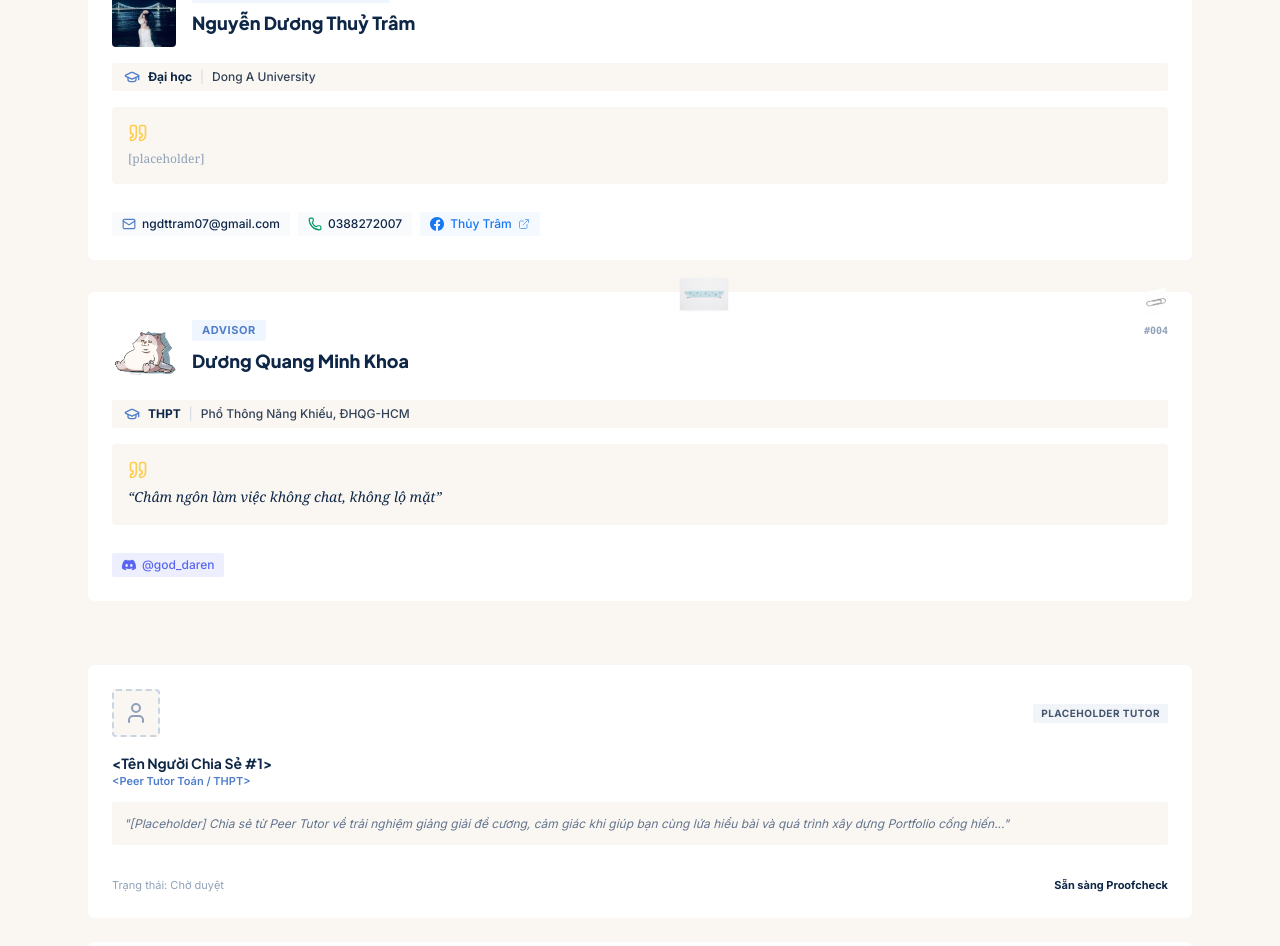
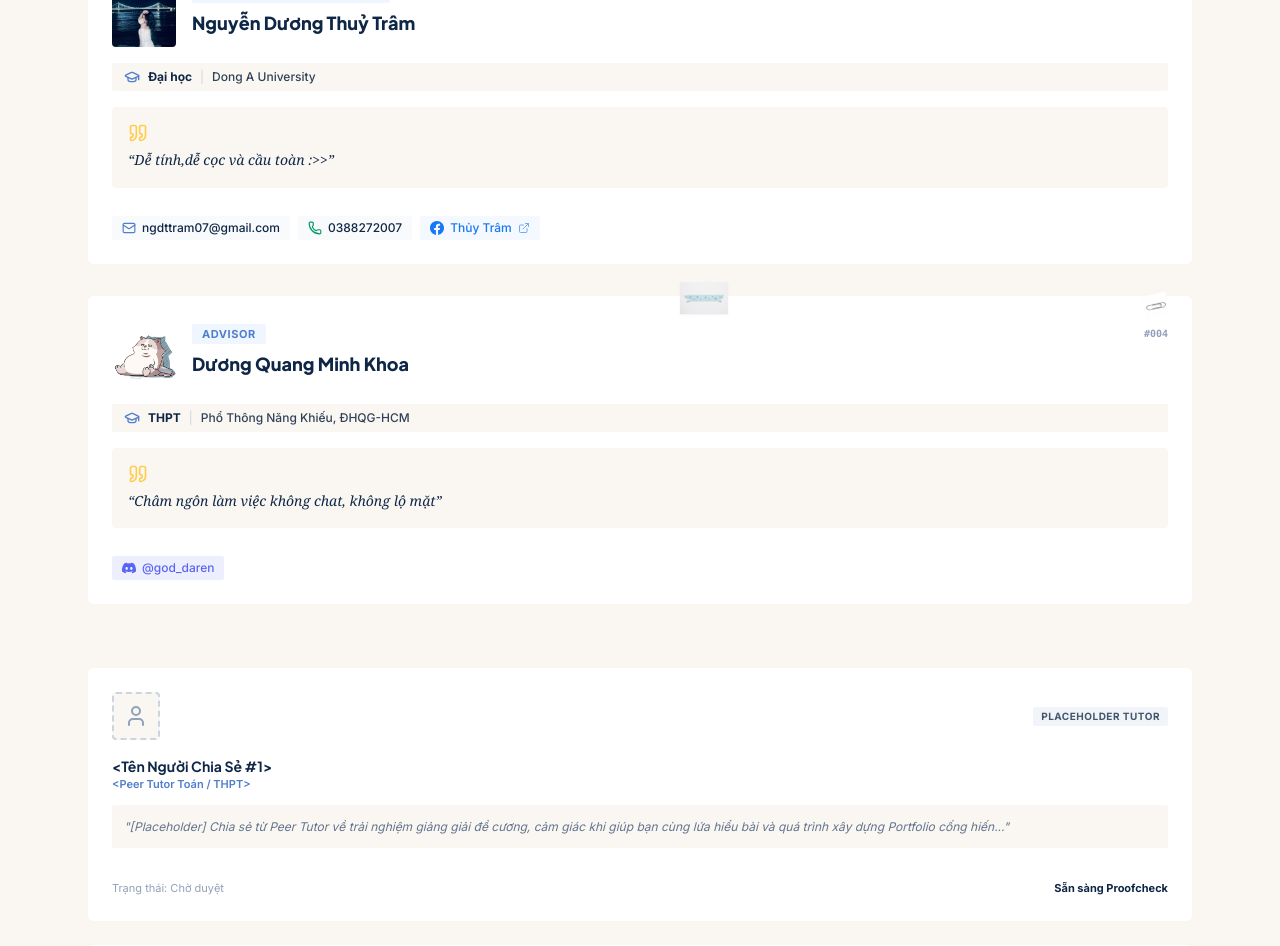
Before and after one commit to Thanh-3108/thepencily, a Next.js app: page / in a window 1280 px wide. Shown: the part 7344-8290 px from the top of the page. Built offline with nearby package versions, Linux system fonts and the light colour scheme; no server answers.

Commit message:
fix(stories): update Thuy Tram quote to 'Dễ tính,dễ cọc và cầu toàn :>>'

```diff
--- a/src/components/HomeStudentStories.tsx
+++ b/src/components/HomeStudentStories.tsx
@@ -73,8 +73,8 @@ export function HomeStudentStories() {
       levelVi: "Đại học",
       levelEn: "University",
       school: "Dong A University",
-      quoteVi: "[placeholder]",
-      quoteEn: "[placeholder]",
+      quoteVi: "“Dễ tính,dễ cọc và cầu toàn :>>”",
+      quoteEn: "“Easygoing, easily annoyed, and perfectionist :>>”",
       washiTape: "/brand/elements/washi-tape.jpg",
       hasClip: false,
       email: "ngdttram07@gmail.com",
```
